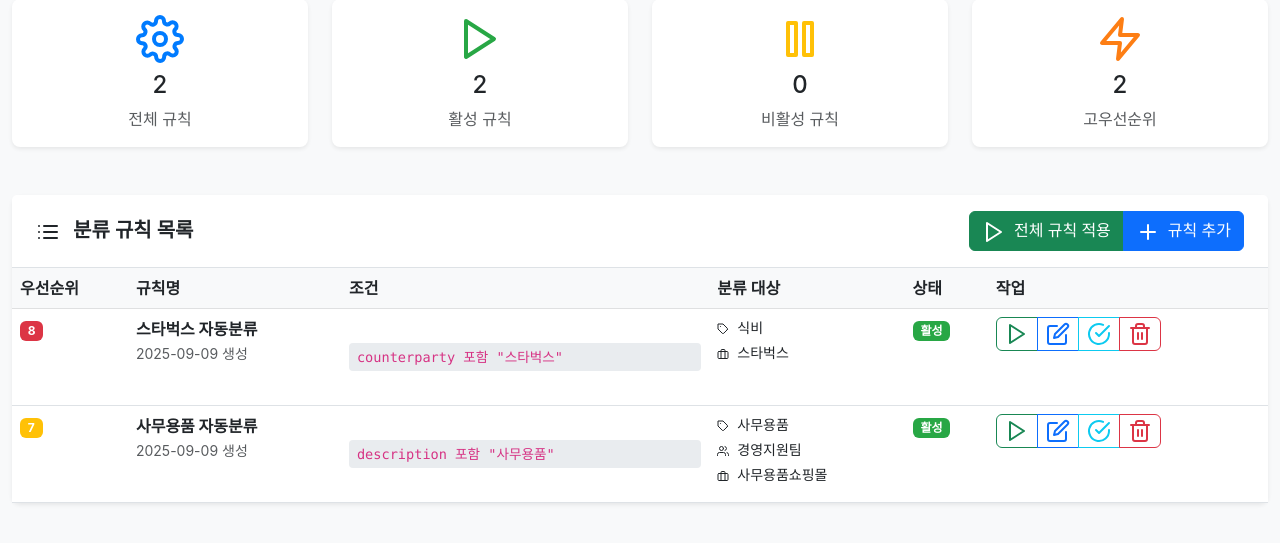
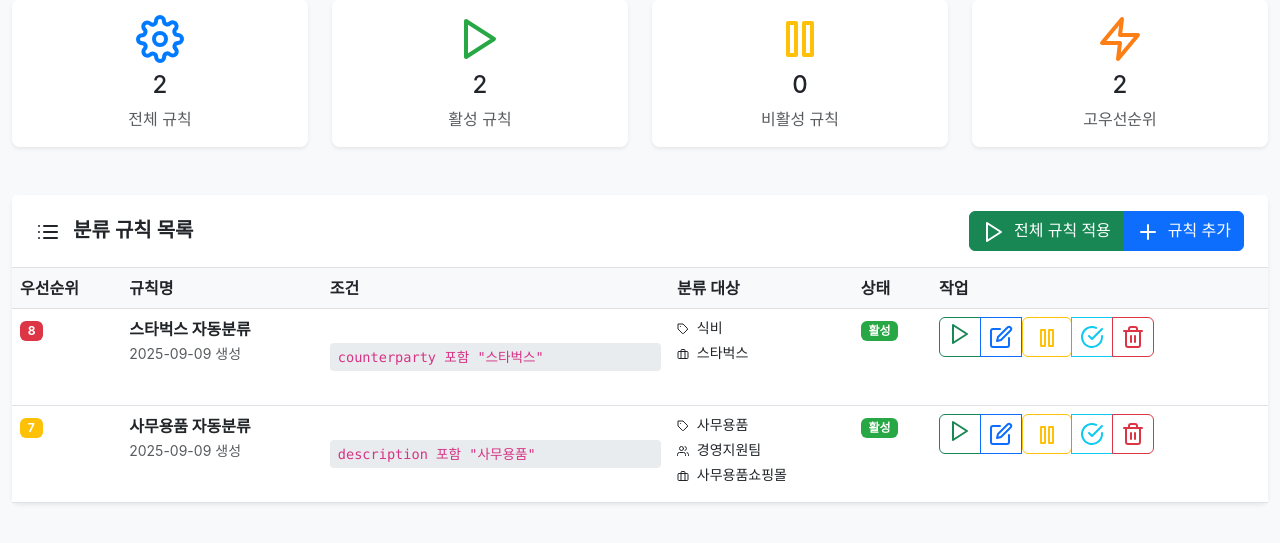
Before and after one commit to BappyMustafiz/fin-flow-korea, a Flask app: page /rules in a window 1280 px wide. Shown: the part 191-734 px from the top of the page. Run offline with Flask 3, Linux system fonts and the light colour scheme; a user stored in the database is signed in; data comes from the database, SQL or seed files in the repository.

Commit message:
Add ability to activate or deactivate rules and display count for inactive rules
Add a toggle button to the rules management interface to activate/deactivate rules, alongside a form submission to update the rule status in the backend.

Replit-Commit-Author: Agent
Replit-Commit-Session-Id: 49c2422b-c4ec-4699-8c39-1613e6d0f652
Replit-Commit-Checkpoint-Type: intermediate_checkpoint
Replit-Commit-Screenshot-Url: https://storage.googleapis.com/screenshot-production-us-central1/aa08e5f1-68c4-4712-a019-15a843020e4e/49c2422b-c4ec-4699-8c39-1613e6d0f652/xpzeu4W

```diff
--- a/templates/rules.html
+++ b/templates/rules.html
@@ -153,6 +153,13 @@
                                                 title="편집">
                                             <i data-feather="edit"></i>
                                         </button>
+                                        <form method="POST" action="{{ url_for('toggle_rule', rule_id=rule.id) }}" style="display: inline;">
+                                            <button type="submit"
+                                                    class="btn {% if rule.is_active %}btn-outline-warning{% else %}btn-outline-success{% endif %}"
+                                                    title="{% if rule.is_active %}비활성화{% else %}활성화{% endif %}">
+                                                <i data-feather="{% if rule.is_active %}pause{% else %}play{% endif %}"></i>
+                                            </button>
+                                        </form>
                                         <button class="btn btn-outline-info"
                                                 onclick="testRule({{ rule.id }})"
                                                 title="테스트">
```
